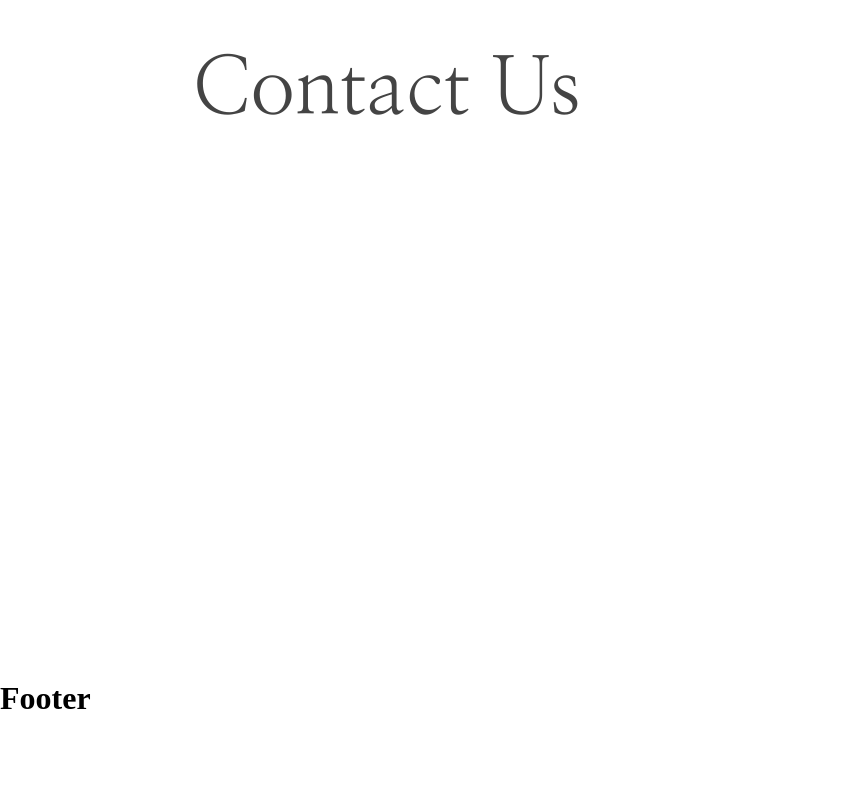
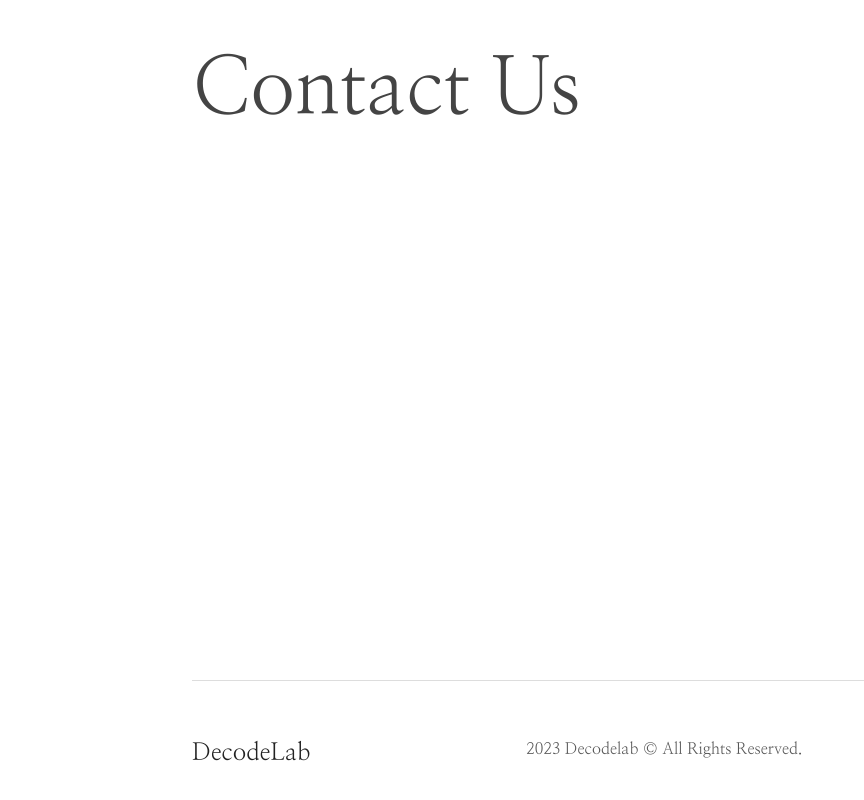
Before and after one commit to joeunhye/react-pj, a React (Create React App) app: page /contact in a window 1280 px wide. Shown: the part 198-998 px from the top of the page, without its empty margins (0-864 px from the left). Before the commit the page ends 915 px from the top, so only its background shows below. Built offline with nearby package versions, Linux system fonts and the light colour scheme.

Commit message:
푸터 스타일링

```diff
--- a/package.json
+++ b/package.json
@@ -6,6 +6,7 @@
     "clsx": "^2.0.0",
     "react": "^17.0.2",
     "react-dom": "^17.0.2",
+    "react-icons": "^4.11.0",
     "react-router-dom": "^5.3.1",
     "react-scripts": "5.0.1",
     "sass": "^1.51.0"
--- a/src/components/common/footer/Footer.jsx
+++ b/src/components/common/footer/Footer.jsx
@@ -1,7 +1,25 @@
+import { Link } from 'react-router-dom';
+import { FaYoutube, FaTwitter } from 'react-icons/fa6';
+import './Footer.scss';
+
 export default function Footer() {
 	return (
 		<footer>
-			<h1>Footer</h1>
+			<h1>DecodeLab</h1>
+			<p>2023 Decodelab &copy; All Rights Reserved.</p>
+
+			<ul>
+				<li>
+					<Link to='/'>
+						<FaYoutube size={20} />
+					</Link>
+				</li>
+				<li>
+					<Link to='/'>
+						<FaTwitter size={20} />
+					</Link>
+				</li>
+			</ul>
 		</footer>
 	);
 }
--- a/src/components/common/footer/Footer.scss
+++ b/src/components/common/footer/Footer.scss
@@ -0,0 +1,27 @@
+@import url('https://fonts.googleapis.com/css2?family=Nanum+Myeongjo&display=swap');
+
+footer {
+	width: 70vw;
+	margin: 0 auto;
+	padding: 60px 0;
+	border-top: 1px solid #ddd;
+	display: flex;
+	justify-content: space-between;
+
+	h1 {
+		display: flex;
+		align-items: center;
+		font: normal 1.5rem/1 'nanum myeongjo';
+		color: #222;
+	}
+
+	p {
+		font: normal 1rem/1 'nanum myeongjo';
+		color: #555;
+	}
+
+	ul {
+		display: flex;
+		gap: 30px;
+	}
+}
```
Also changed, not shown: 1 other file (tests, documents, lock files or other folders).
